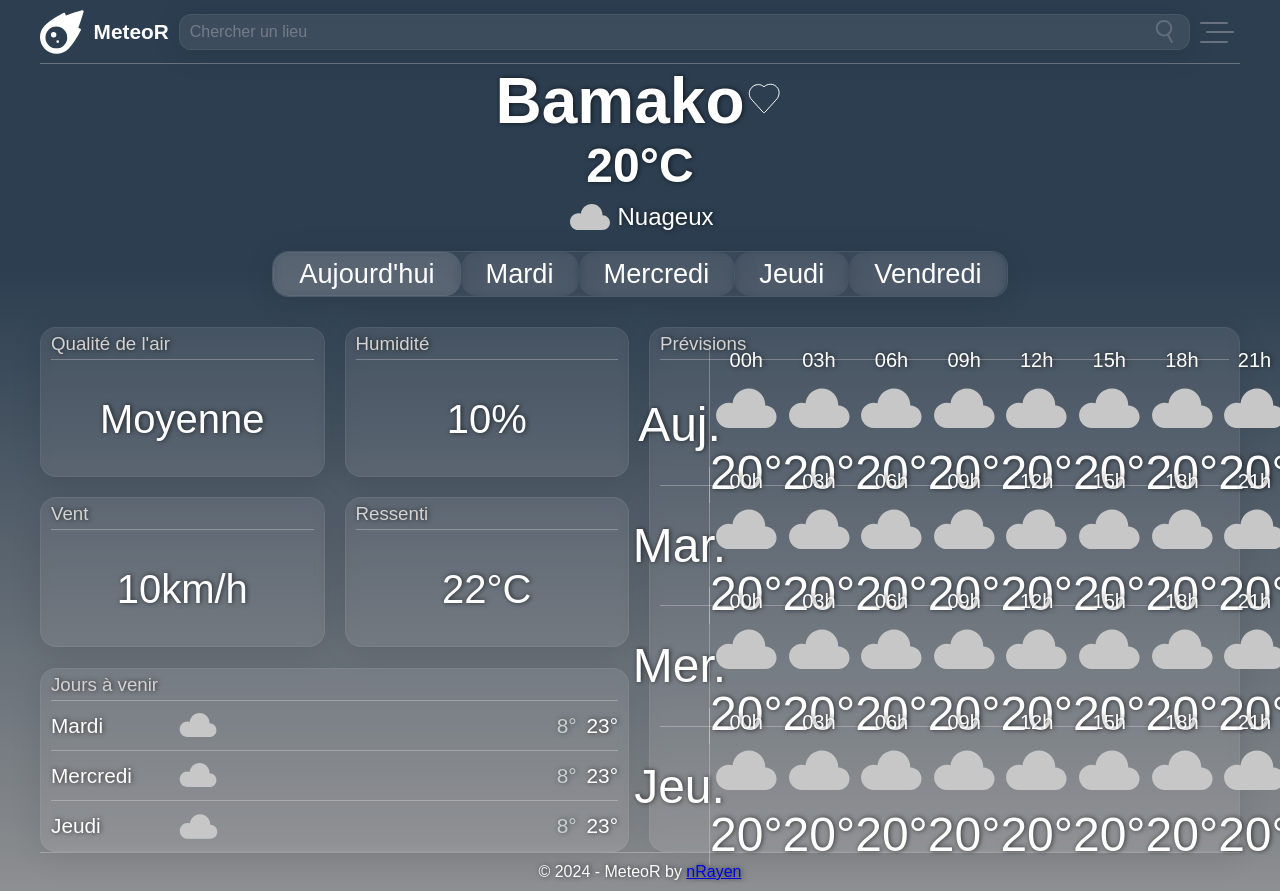
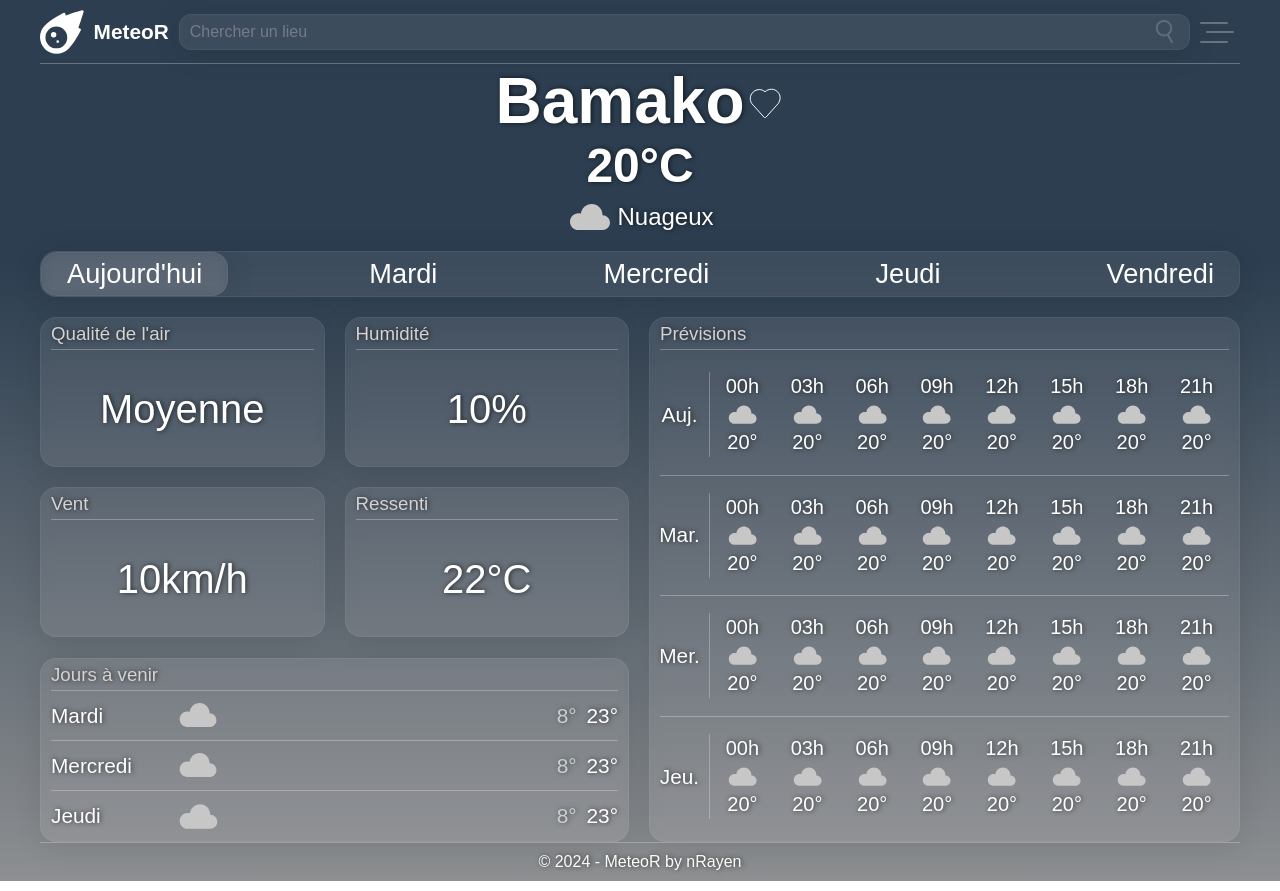
Before and after one commit to nRayen/MeteoR-App, a Next.js app: page /Bamako in a window 1280 px wide. Built offline with nearby package versions, Linux system fonts and the light colour scheme; a web font is replaced by a local one.

Commit message:
(main) : turned searchbar suggestions to link

```diff
--- a/src/app/globals.css
+++ b/src/app/globals.css
@@ -5,6 +5,11 @@
     padding: 0;
     box-sizing: border-box;
     font-family: "SUSE", sans-serif;
+}
+
+a {
+    color: inherit;
+    text-decoration: none;
 }
 
 :root {
@@ -85,16 +90,9 @@ header {
         border-radius: 12px;
         z-index: 1;
 
-        #searchInput {
-            width: 100%;
-            font-size: 1rem;
-            background: none;
-            border: none;
-            color: white;
-            &::placeholder {
-                color: rgba(255, 240, 240, 0.29);
-            }
-            &:focus {
+        &:focus-within {
+            #searchInput {
+
                 outline: none;
                 + svg {
                     fill: white;
@@ -104,6 +102,17 @@ header {
                 ~ .suggestions-list {
                     display: block;
                 }
+            }
+        }
+
+        #searchInput {
+            width: 100%;
+            font-size: 1rem;
+            background: none;
+            border: none;
+            color: white;
+            &::placeholder {
+                color: rgba(255, 240, 240, 0.29);
             }
         }
 
@@ -130,7 +139,6 @@ header {
             backdrop-filter: brightness(60%);
 
             li {
-                padding: 10px;
                 cursor: pointer;
                 border-radius: 16px;
                 transition: background 0.5s;
@@ -141,6 +149,12 @@ header {
                     backdrop-filter: blur(500px);
                     border: 1px solid rgba(255, 240, 240, 0.058);
                     transition: background 0.5s;
+                }
+
+                a {
+                    width: 100%;
+                    padding: 10px;
+                    display: block;
                 }
             }
 
@@ -216,7 +230,6 @@ main {
         }
 
         .date {
-            padding: 0 20px;
             width: 100%;
             margin-top: 10px;
 
@@ -496,11 +509,11 @@ footer {
         margin: 0 auto;
         justify-content: space-between;
 
-        .current {
+        /* .current {
             .date {
                 padding: 0;
             }
-        }
+        } */
 
         .informations {
             display: flex;
@@ -696,7 +709,8 @@ footer {
 
 /* No city */
 
-main {
+main.noCity {
+    padding: 20px;
     display: flex;
     justify-content: center;
     align-items: center;
@@ -705,6 +719,7 @@ main {
     p {
         font-size: 3rem;
         text-align: center;
+        text-wrap: wrap;
     }
 
     button {
--- a/src/components/Header.jsx
+++ b/src/components/Header.jsx
@@ -1,7 +1,8 @@
 import LoupeSVG from "./svg/LoupeSVG";
 import FaviconSVG from "./svg/FaviconSVG";
+import Link from "next/link";
 
-const Header = ({onHandleMenu}) => {
+const Header = ({ onHandleMenu }) => {
 	return (
 		<header>
 			<FaviconSVG id="favicon" alt="favcon" />
@@ -16,13 +17,25 @@ const Header = ({onHandleMenu}) => {
 				/>
 				<LoupeSVG />
 				<ul className="suggestions-list glass">
-					<li className="suggestion">Paris</li>
-					<li className="suggestion">New York</li>
-					<li className="suggestion">Dakar</li>
-					<li className="suggestion">Hanoï</li>
+					<li className="suggestion">
+						<Link href="/Paris">Paris</Link>
+					</li>
+					<li className="suggestion">
+						<Link href="/Dakar">Dakar</Link>
+					</li>
+					<li className="suggestion">
+						<Link href="/New-York">New York</Link>
+					</li>
+					<li className="suggestion">
+						<Link href="/Hanoi">Hanoi</Link>
+					</li>
 				</ul>
 			</form>
-			<button className="menu-button" aria-label="menu-button" onClick={onHandleMenu}>
+			<button
+				className="menu-button"
+				aria-label="menu-button"
+				onClick={onHandleMenu}
+			>
 				<div className="bar"></div>
 				<div className="bar"></div>
 				<div className="bar"></div>
```
Also changed, not shown: src/app/page.jsx (+3 -14 lines).
